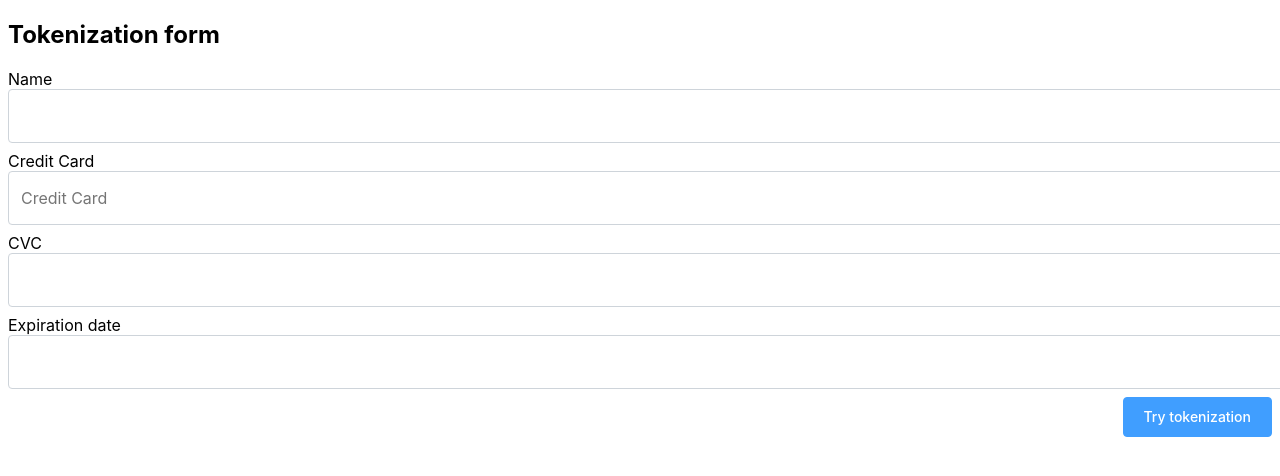
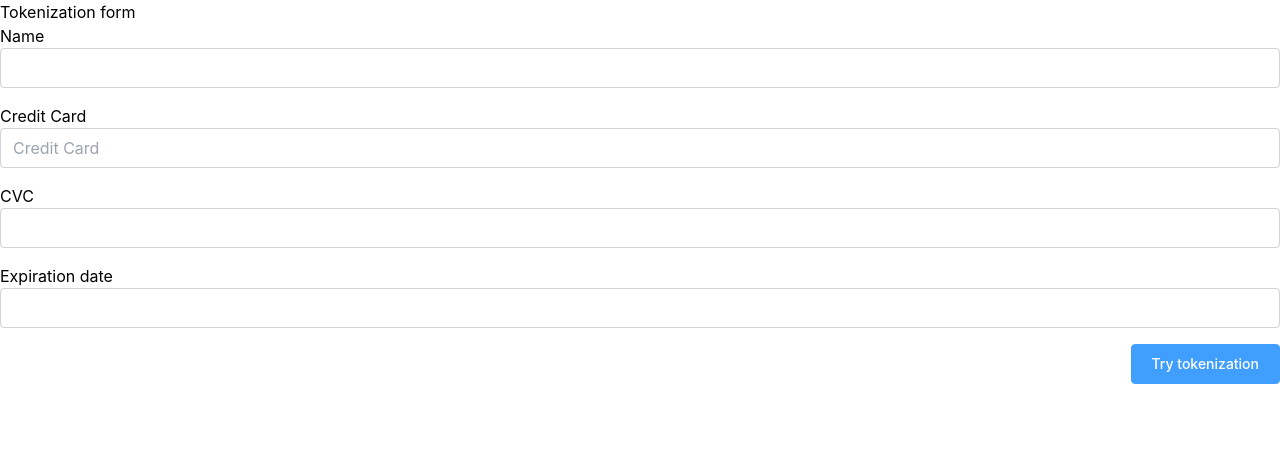
Before and after one commit to GinoCaputo/wc-counter, a Vue app: page / in a window 1280 px wide. Shown: the top 476 px of the page. Built offline with nearby package versions, Linux system fonts and the light colour scheme.

Commit message:
fix: css styling issue

```diff
--- a/package.json
+++ b/package.json
@@ -13,6 +13,9 @@
   },
   "devDependencies": {
     "@vitejs/plugin-vue": "^4.4.0",
+    "autoprefixer": "^10.4.17",
+    "postcss": "^8.4.35",
+    "tailwindcss": "^3.4.1",
     "vite": "^4.4.11"
   }
 }
--- /dev/null
+++ b/postcss.config.js
@@ -0,0 +1,6 @@
+module.exports = {
+  plugins: {
+    tailwindcss: {},
+    autoprefixer: {},
+  },
+}
--- /dev/null
+++ b/src/assets/index.css
@@ -0,0 +1,3 @@
+@tailwind base;
+@tailwind components;
+@tailwind utilities;
--- a/src/assets/main.css
+++ b/src/assets/main.css
@@ -1,3 +1,5 @@
+@import './index.css';
+
 * {
   font-family: Inter,-apple-system,BlinkMacSystemFont,Segoe UI,Roboto,Helvetica,Arial,sans-serif,Apple Color Emoji,Segoe UI Emoji,Segoe UI Symbol;
 
--- a/src/components/SampleSimple.ce.vue
+++ b/src/components/SampleSimple.ce.vue
@@ -129,4 +129,59 @@ const submitForm = () => {
 </template>
 
 <style>
+* {
+  font-family: Inter,-apple-system,BlinkMacSystemFont,Segoe UI,Roboto,Helvetica,Arial,sans-serif,Apple Color Emoji,Segoe UI Emoji,Segoe UI Symbol;
+
+}
+input {
+  display: block;
+  display: block;
+    width: 100%;
+    height: 40px;
+    padding: 0.375rem 0.75rem;
+    font-size: 1rem;
+    line-height: 1.5;
+    color: #495057;
+    background-color: #fff;
+    background-clip: padding-box;
+    border: 1px solid #ced4da;
+    border-radius: 0.25rem;
+    transition: border-color .15s ease-in-out,box-shadow .15s ease-in-out;
+    margin-bottom: 8px;
+}
+form {
+  width: 100%;
+}
+button {
+  display: inline-block;
+  line-height: 1;
+  white-space: nowrap;
+  cursor: pointer;
+  background: #fff;
+  border: 1px solid #dcdfe6;
+  color: #606266;
+  -webkit-appearance: none;
+  text-align: center;
+  box-sizing: border-box;
+  outline: 0;
+  margin: 0;
+  transition: .1s;
+  font-weight: 500;
+  padding: 12px 20px;
+  font-size: 14px;
+  border-radius: 4px;
+  color: #fff;
+  background-color: #409eff;
+  border-color: #409eff;
+  cursor: pointer;
+  margin-left: auto;
+  align-self: flex-end;
+  display: flex;
+}
+.border-red-500 {
+  border-color: red;
+}
+.text-red-500 {
+  color: red
+}
 </style>
--- a/src/shared/createCustomElement.js
+++ b/src/shared/createCustomElement.js
@@ -3,6 +3,61 @@ import { defineCustomElement, h, createApp, getCurrentInstance } from "vue";
 export const vueDefineCustomElement = (component, { plugins = [] } = {}) =>
   defineCustomElement({
     ...component,
+    styles: [`
+      * {
+        font-family: Inter, -apple-system, BlinkMacSystemFont, "Segoe UI", Roboto, Helvetica, Arial, sans-serif, "Apple Color Emoji", "Segoe UI Emoji", "Segoe UI Symbol";
+      }
+      input {
+        display: block;
+        width: 100%;
+        height: 40px;
+        padding: 0.375rem 0.75rem;
+        font-size: 1rem;
+        line-height: 1.5;
+        color: #495057;
+        background-color: #fff;
+        background-clip: padding-box;
+        border: 1px solid #ced4da;
+        border-radius: 0.25rem;
+        transition: border-color .15s ease-in-out, box-shadow .15s ease-in-out;
+        margin-bottom: 8px;
+      }
+      form {
+        width: 100%;
+      }
+      button {
+        display: inline-block;
+        line-height: 1;
+        white-space: nowrap;
+        cursor: pointer;
+        background: #fff;
+        border: 1px solid #dcdfe6;
+        color: #606266;
+        -webkit-appearance: none;
+        text-align: center;
+        box-sizing: border-box;
+        outline: 0;
+        margin: 0;
+        transition: .1s;
+        font-weight: 500;
+        padding: 12px 20px;
+        font-size: 14px;
+        border-radius: 4px;
+        color: #fff;
+        background-color: #409eff;
+        border-color: #409eff;
+        cursor: pointer;
+        margin-left: auto;
+        align-self: flex-end;
+        display: flex;
+      }
+      .border-red-500 {
+        border-color: red;
+      }
+      .text-red-500 {
+        color: red;
+      }
+    `],
     setup(props, { emit }) {
       const app = createApp(component);
 
@@ -13,7 +68,7 @@ export const vueDefineCustomElement = (component, { plugins = [] } = {}) =>
       Object.assign(inst.appContext, app._context);
       Object.assign(inst.provides, app._context.provides);
 
-      //translate events
+      // translate events
       const toCamelCase = (str) => str.slice(0, 1).toUpperCase() + str.slice(1);
       let events = {};
       if (inst.emitsOptions) {
--- /dev/null
+++ b/tailwind.config.js
@@ -0,0 +1,8 @@
+/** @type {import('tailwindcss').Config} */
+module.exports = {
+  content: ["./index.html", "./src/**/*.{vue,js,ts,jsx,tsx}"],
+  theme: {
+    extend: {},
+  },
+  plugins: [],
+ };
```
Also changed, not shown: demo/index.html (+3 -11 lines), 2 other files (tests, documents, lock files or other folders).
